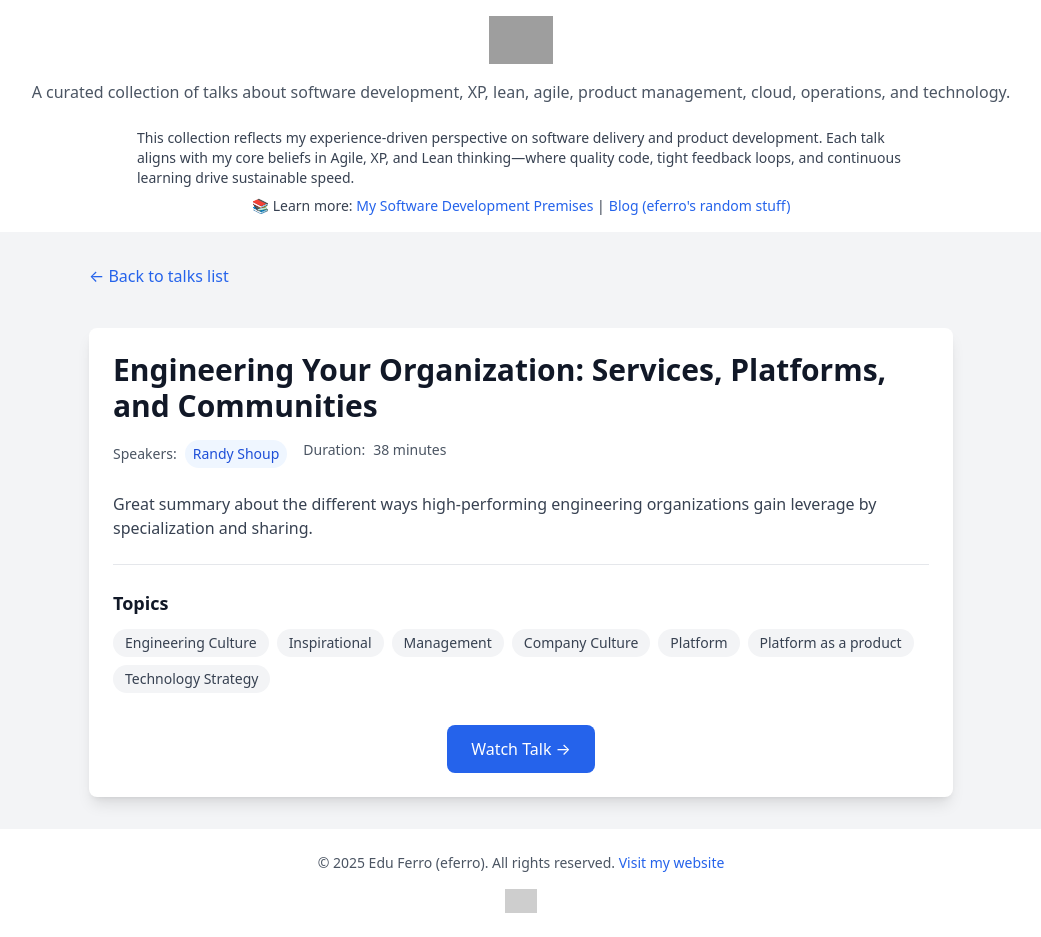
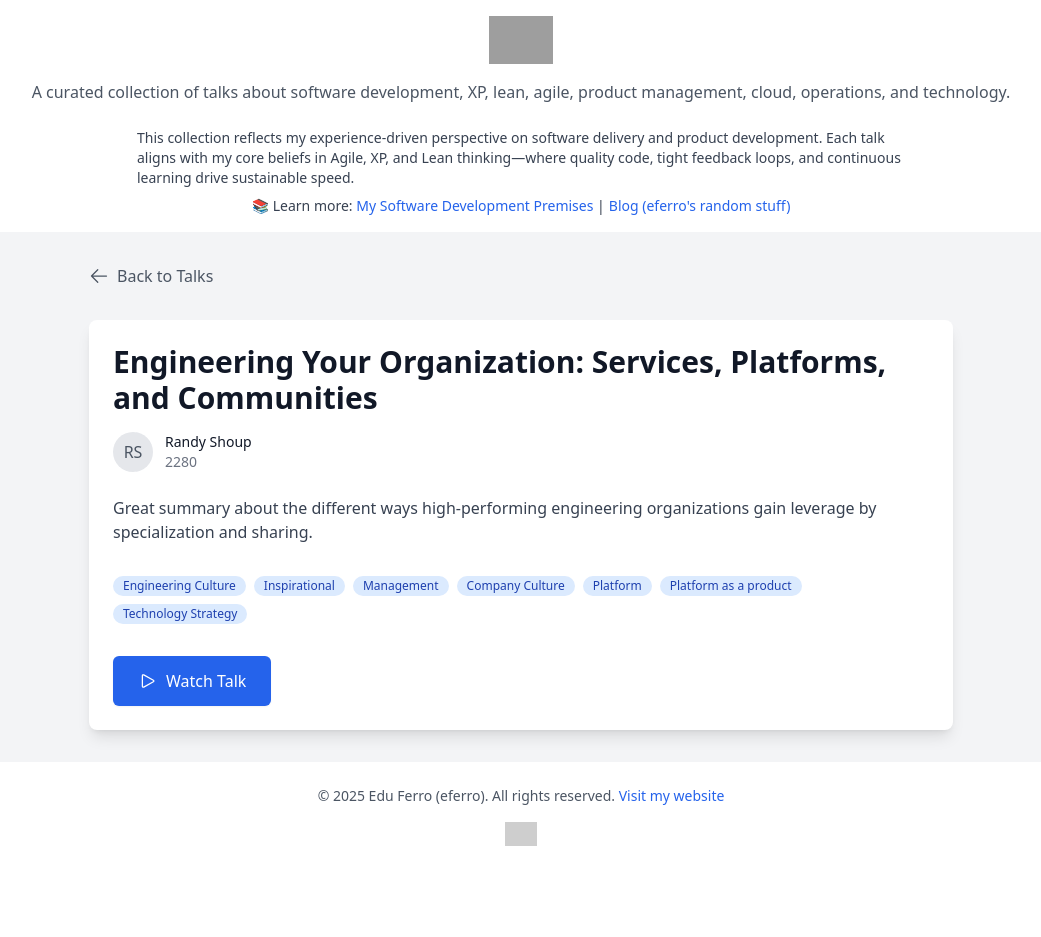
Before and after one commit to eferro/eferro-picks-site, a React (Vite) app: page /talk/rec0FlFDAe8nf8BU5 in a window 1280 px wide. Shown: the whole page, without its empty margins (119-1160 px from the left). After the commit the page ends 870 px from the top, so only its background shows below. Built offline with nearby package versions, Linux system fonts and the light colour scheme; grey boxes are pictures that could not be loaded; the HTML template or start-up script is replaced by a standard one.

Commit message:
refactor: Simplify TalkDetail component and fix TypeScript errors

```diff
--- a/package.json
+++ b/package.json
@@ -10,6 +10,7 @@
     "preview": "vite preview"
   },
   "dependencies": {
+    "@heroicons/react": "^2.2.0",
     "react": "^18.2.0",
     "react-dom": "^18.2.0",
     "react-router-dom": "^7.4.1"
--- a/src/components/TalkDetail/index.tsx
+++ b/src/components/TalkDetail/index.tsx
@@ -1,125 +1,89 @@
-import { useEffect, useState } from 'react';
 import { useParams, Link } from 'react-router-dom';
+import { useTalks } from '../../hooks/useTalks';
+import { PlayIcon, ArrowLeftIcon } from '@heroicons/react/24/outline';
 import { Talk } from '../../types/talks';
+
+const LoadingState = () => (
+  <div className="animate-pulse">
+    <div className="h-8 bg-gray-200 rounded w-3/4 mb-4"></div>
+    <div className="space-y-3">
+      <div className="h-4 bg-gray-200 rounded w-full"></div>
+      <div className="h-4 bg-gray-200 rounded w-5/6"></div>
+      <div className="h-4 bg-gray-200 rounded w-4/6"></div>
+    </div>
+  </div>
+);
+
+const ErrorState = ({ error }: { error: Error }) => (
+  <div className="text-red-600">
+    <p>Error loading talk: {error.message}</p>
+  </div>
+);
+
+const TopicChip = ({ topic }: { topic: string }) => (
+  <span className="inline-flex items-center px-2.5 py-0.5 rounded-full text-xs font-medium bg-blue-100 text-blue-800">
+    {topic}
+  </span>
+);
 
 export function TalkDetail() {
   const { id } = useParams<{ id: string }>();
-  const [talk, setTalk] = useState<Talk | null>(null);
-  const [loading, setLoading] = useState(true);
-  const [error, setError] = useState<string | null>(null);
+  const { talks, isLoading, error } = useTalks();
+  const talk = talks.find((t: Talk) => t.airtable_id === id);
 
-  useEffect(() => {
-    const loadTalk = async () => {
-      try {
-        const response = await fetch(`${import.meta.env.BASE_URL}data/talks.json`);
-        if (!response.ok) {
-          throw new Error(`HTTP error! status: ${response.status}`);
-        }
-        const data = await response.json();
-        const foundTalk = data.talks.find((t: Talk) => t.airtable_id === id);
-
-        if (!foundTalk) {
-          throw new Error('Talk not found');
-        }
-
-        setTalk(foundTalk);
-      } catch (err) {
-        setError(err instanceof Error ? err.message : 'Failed to load talk');
-        console.error('Error loading talk:', err);
-      } finally {
-        setLoading(false);
-      }
-    };
-
-    loadTalk();
-  }, [id]);
-
-  if (loading) {
-    return (
-      <div className="flex justify-center items-center py-12">
-        <div className="animate-spin rounded-full h-12 w-12 border-b-2 border-gray-900"></div>
-      </div>
-    );
-  }
-
-  if (error || !talk) {
-    return (
-      <div className="max-w-4xl mx-auto px-4 py-8">
-        <div className="text-center">
-          <p className="text-red-600 text-lg mb-4">{error || 'Talk not found'}</p>
-          <Link to="/" className="text-blue-600 hover:text-blue-800">
-            ← Back to talks list
-          </Link>
-        </div>
-      </div>
-    );
-  }
+  if (isLoading) return <LoadingState />;
+  if (error) return <ErrorState error={error} />;
+  if (!talk) return <div>Talk not found</div>;
 
   return (
     <div className="max-w-4xl mx-auto px-4 py-8">
-      <Link to="/" className="text-blue-600 hover:text-blue-800 mb-6 inline-block">
-        ← Back to talks list
+      <Link
+        to="/"
+        className="inline-flex items-center text-gray-600 hover:text-gray-900 mb-8"
+      >
+        <ArrowLeftIcon className="h-5 w-5 mr-2" />
+        Back to Talks
       </Link>
 
-      <article className="bg-white rounded-lg shadow-lg p-6 mt-4">
-        <header className="mb-6">
-          <h1 className="text-3xl font-bold text-gray-900 mb-4">
-            {talk.title}
-          </h1>
-          <div className="flex flex-wrap gap-4 text-sm text-gray-600">
+      <div className="bg-white rounded-lg shadow-lg overflow-hidden">
+        <div className="p-6">
+          <h1 className="text-3xl font-bold text-gray-900 mb-4">{talk.title}</h1>
+
+          <div className="flex items-center space-x-4 mb-6">
             <div className="flex items-center">
-              <span className="font-medium">Speakers:</span>
-              <div className="ml-2 flex flex-wrap gap-2">
-                {talk.speakers.map(speaker => (
-                  <span
-                    key={speaker}
-                    className="px-2 py-1 bg-blue-50 text-blue-700 rounded-full"
-                  >
-                    {speaker}
-                  </span>
-                ))}
+              <div className="h-10 w-10 rounded-full bg-gray-200 flex items-center justify-center">
+                <span className="text-gray-600 font-medium">
+                  {talk.speakers[0].split(' ').map((n: string) => n[0]).join('')}
+                </span>
+              </div>
+              <div className="ml-3">
+                <p className="text-sm font-medium text-gray-900">{talk.speakers.join(', ')}</p>
+                <p className="text-sm text-gray-500">{talk.duration}</p>
               </div>
             </div>
-            {talk.duration && (
-              <div>
-                <span className="font-medium">Duration:</span>
-                <span className="ml-2">{Math.floor(talk.duration / 60)} minutes</span>
-              </div>
-            )}
           </div>
-        </header>
 
-        <div className="prose max-w-none mb-6">
-          <p className="text-gray-700 whitespace-pre-line">
-            {talk.description}
-          </p>
-        </div>
+          <div className="prose max-w-none mb-8">
+            <p className="text-gray-700">{talk.description}</p>
+          </div>
 
-        <div className="border-t pt-6">
-          <h2 className="text-lg font-semibold text-gray-900 mb-3">Topics</h2>
-          <div className="flex flex-wrap gap-2">
-            {talk.topics.map(topic => (
-              <span
-                key={topic}
-                className="px-3 py-1 bg-gray-100 text-gray-700 rounded-full text-sm"
-              >
-                {topic}
-              </span>
+          <div className="flex flex-wrap gap-2 mb-8">
+            {talk.topics.map((topic: string) => (
+              <TopicChip key={topic} topic={topic} />
             ))}
           </div>
-        </div>
 
-        <div className="mt-8 text-center">
           <a
             href={talk.url}
             target="_blank"
             rel="noopener noreferrer"
-            className="inline-block px-6 py-3 bg-blue-600 text-white rounded-lg hover:bg-blue-700 transition-colors"
+            className="inline-flex items-center px-6 py-3 border border-transparent text-base font-medium rounded-md shadow-sm text-white bg-blue-600 hover:bg-blue-700 focus:outline-none focus:ring-2 focus:ring-offset-2 focus:ring-blue-500"
           >
-            Watch Talk →
+            <PlayIcon className="h-5 w-5 mr-2" />
+            Watch Talk
           </a>
         </div>
-      </article>
+      </div>
     </div>
   );
 }
--- /dev/null
+++ b/src/hooks/useTalks.ts
@@ -0,0 +1,29 @@
+import { useState, useEffect } from 'react';
+import { Talk } from '../types/talks';
+
+export function useTalks() {
+  const [talks, setTalks] = useState<Talk[]>([]);
+  const [isLoading, setIsLoading] = useState(true);
+  const [error, setError] = useState<Error | null>(null);
+
+  useEffect(() => {
+    const loadTalks = async () => {
+      try {
+        const response = await fetch(`${import.meta.env.BASE_URL}data/talks.json`);
+        if (!response.ok) {
+          throw new Error(`HTTP error! status: ${response.status}`);
+        }
+        const data = await response.json();
+        setTalks(data.talks);
+      } catch (err) {
+        setError(err instanceof Error ? err : new Error('Failed to load talks'));
+      } finally {
+        setIsLoading(false);
+      }
+    };
+
+    loadTalks();
+  }, []);
+
+  return { talks, isLoading, error };
+}
```
Also changed, not shown: 1 other file (tests, documents, lock files or other folders).
